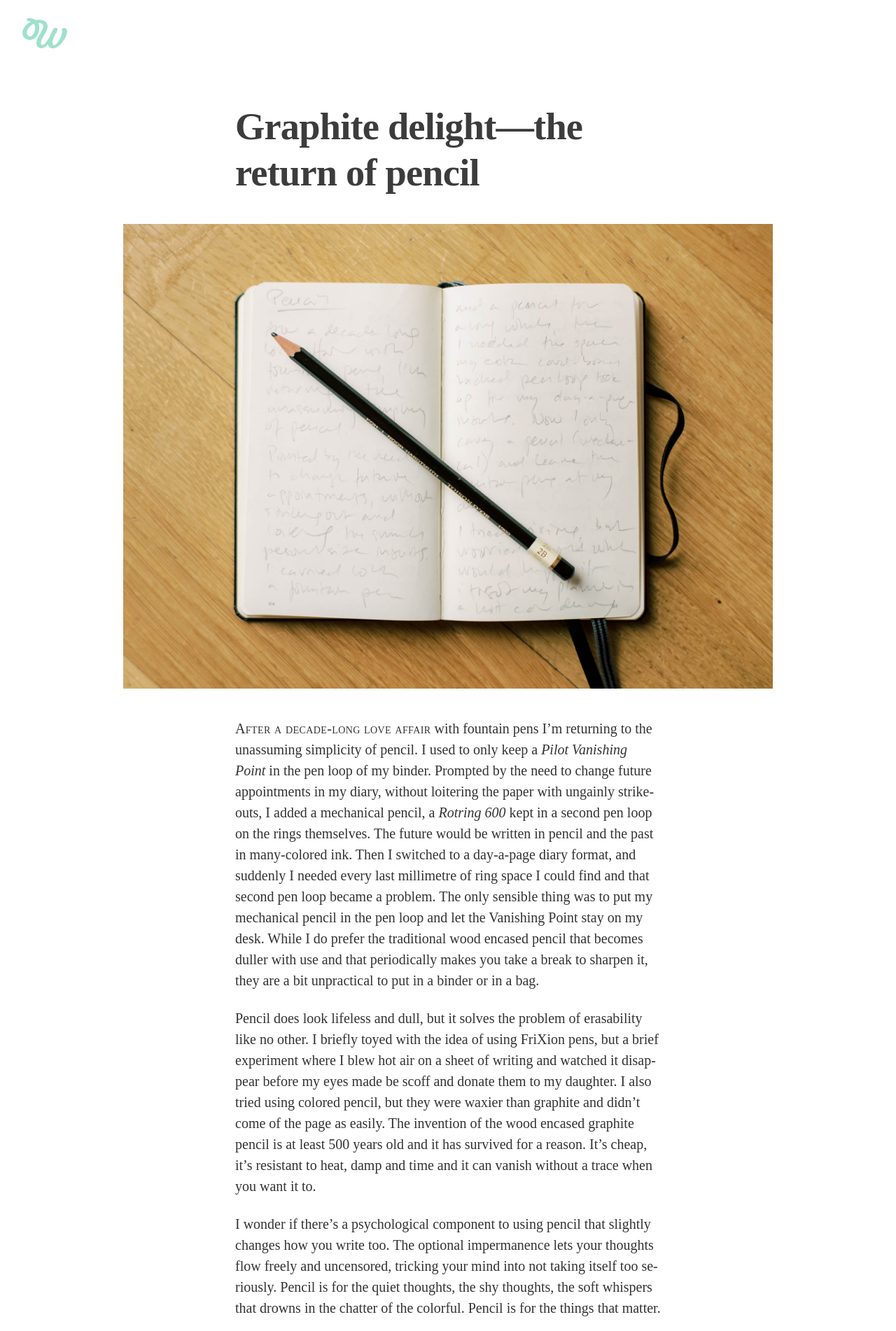
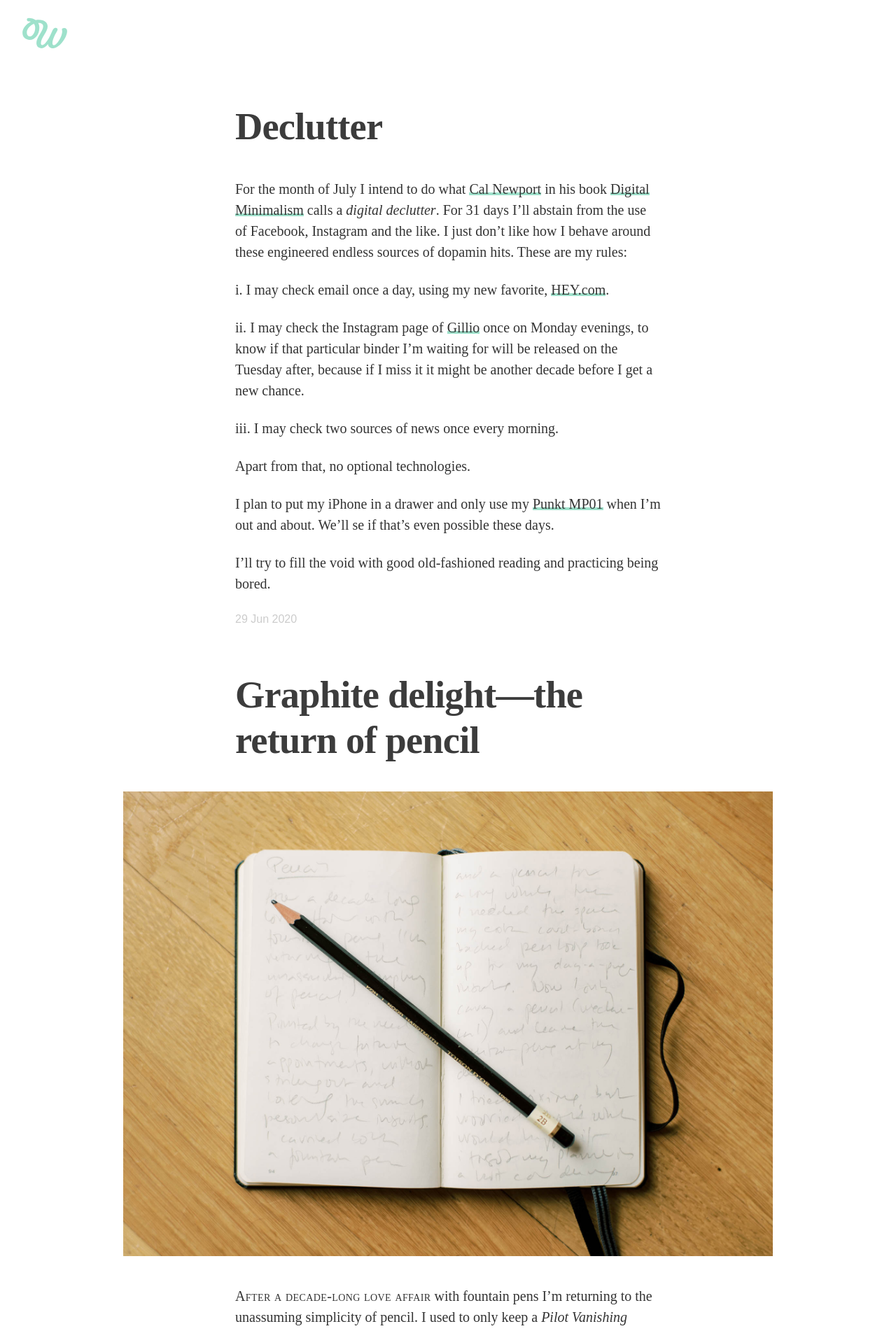
Before and after one commit to hertze/hertze.github.io, a Jekyll site: the page built from index.html, in a window 1280 px wide. Shown: the top 1902 px of the page at 70% size. Built offline with Jekyll 4.4.1, drawn with Linux system fonts in a browser that asks for light colours; some web fonts are replaced; the list of posts is cut into pages by our own code; some of the changed text lies outside the part shown.

Commit message:
New article.

```diff
--- a/_layouts/default.html
+++ b/_layouts/default.html
@@ -18,7 +18,7 @@
 		{{ content }}
 
 	<footer>
-		<p><strong>The Old Ways</strong> is a website on yesterday’s technology and on how some old things are new again, written by Joakim Hertze. I am a Swedish psychiatrist, with a keen interest in memory and cognition. Do drop me <a href='ma&#105;lt&#111;&#58;hell&#111;%40%&#54;Fld&#119;&#97;y&#37;&#55;3&#37;2E&#115;&#37;65'>an e-mail</a>! I will publish comments of public interest here, together with my answer. Old-style.</p>
+		<p><strong>The Old Ways</strong> is a website on yesterday’s technology and on how some old things are new again, written by Joakim Hertze. I am a Swedish psychiatrist, with a keen interest in memory and cognition. Do drop me <a href="javascript:location='mailto:\u0068\u0065\u0072\u0074\u007a\u0065\u0040\u0068\u0065\u0079\u002e\u0063\u006f\u006d';void 0">an e-mail</a>! I will publish comments of public interest here, together with my answer. Old-style.</p>
 	</footer>
 </body>
 </html>
--- /dev/null
+++ b/_posts/2020-06-29-declutter.md
@@ -0,0 +1,17 @@
+---
+title: Declutter
+layout: post
+tags: [digital minimalism]
+---
+
+For the month of July I intend to do what [Cal Newport](https://www.calnewport.com) in his book [Digital Minimalism](https://www.calnewport.com/books/digital-minimalism/) calls a *digital declutter*. For 31 days I'll abstain from the use of Facebook, Instagram and the like. I just don't like how I behave around these engineered endless sources of dopamin hits. These are my rules:
+
+1. I may check email once a day, using my new favorite, [HEY.com](https://hey.com).
+2. I may check the Instagram page of [Gillio](https://www.gillio.be) once on Monday evenings, to know if that particular binder I'm waiting for will be released on the Tuesday after, because if I miss it it might be another decade before I get a new chance.
+3. I may check two sources of news once every morning.
+
+Apart from that, no optional technologies.
+
+I plan to put my iPhone in a drawer and only use my [Punkt MP01](https://www.oldways.se/2019/02/03/punkt-mp01) when I'm out and about. We'll se if that's even possible these days.
+
+I'll try to fill the void with good old-fashioned reading and practicing being bored.
--- a/assets/main.scss
+++ b/assets/main.scss
@@ -48,6 +48,13 @@ article:last-child {
 
 article p {
 	@include hyphernation(auto);
+	width: 100%;
+	max-width: $basewidth;
+	margin: 1.5rem auto;
+	hanging-punctuation: first allow-end;
+}
+
+article ol, article ul {
 	width: 100%;
 	max-width: $basewidth;
 	margin: 1.5rem auto;
@@ -109,6 +116,15 @@ ul {
   list-style-position: outside;
 }
 
+ol {
+  list-style-type: lower-roman;
+  list-style-position: inside;
+}
+
+article li {
+	margin-bottom: 1.5rem;
+}
+
 blockquote {
 	margin-left: 3em;
 	hanging-punctuation: first allow-end;
@@ -141,7 +157,7 @@ nav a {
 	color: $altlink;
 }
 
-article p a {
+article p a, article li a {
 	background-image: linear-gradient(to bottom, $accent 60%, transparent 40%);
 	background-position: 0 bottom;
 	background-repeat: repeat-x;
```
